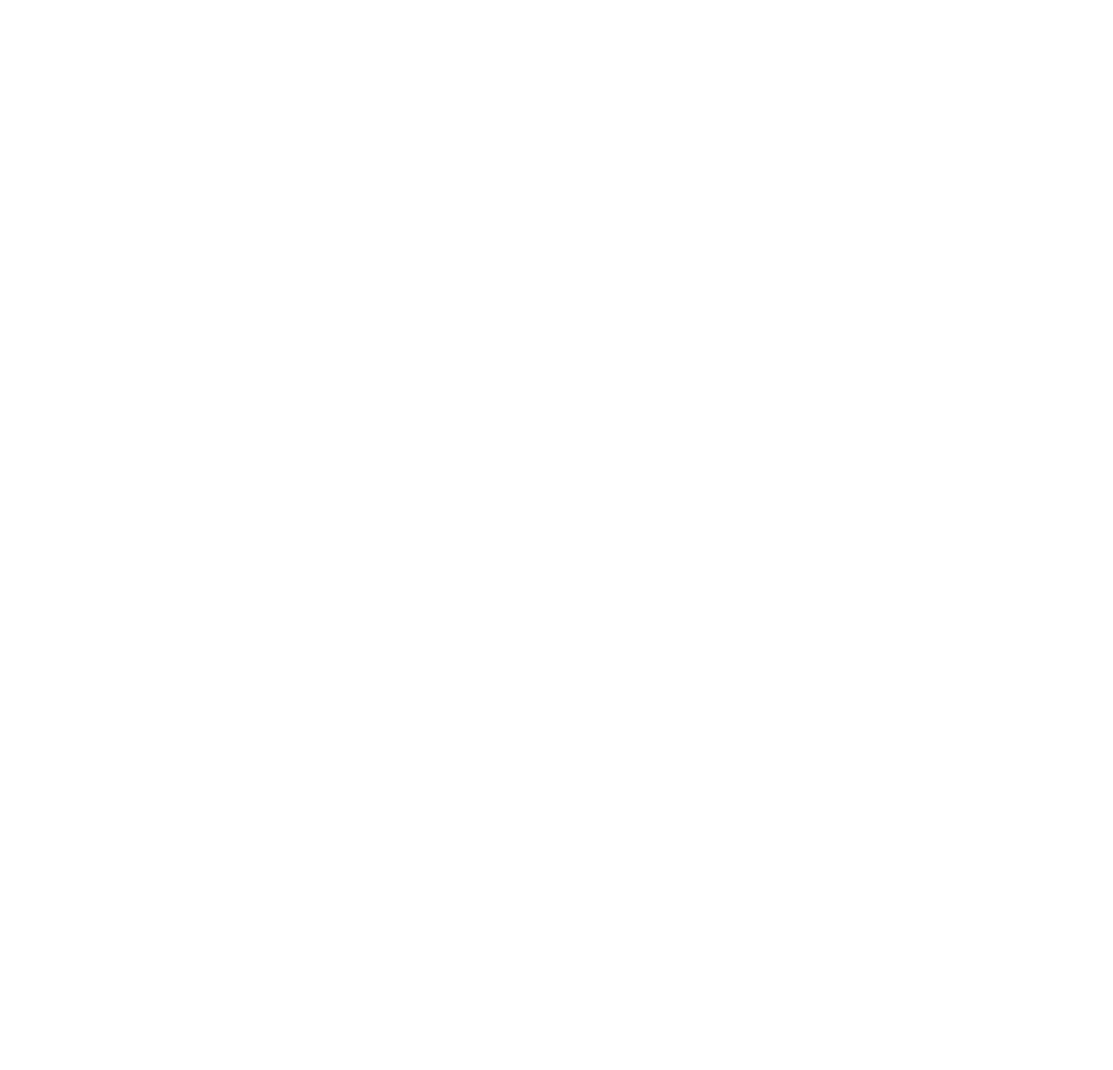
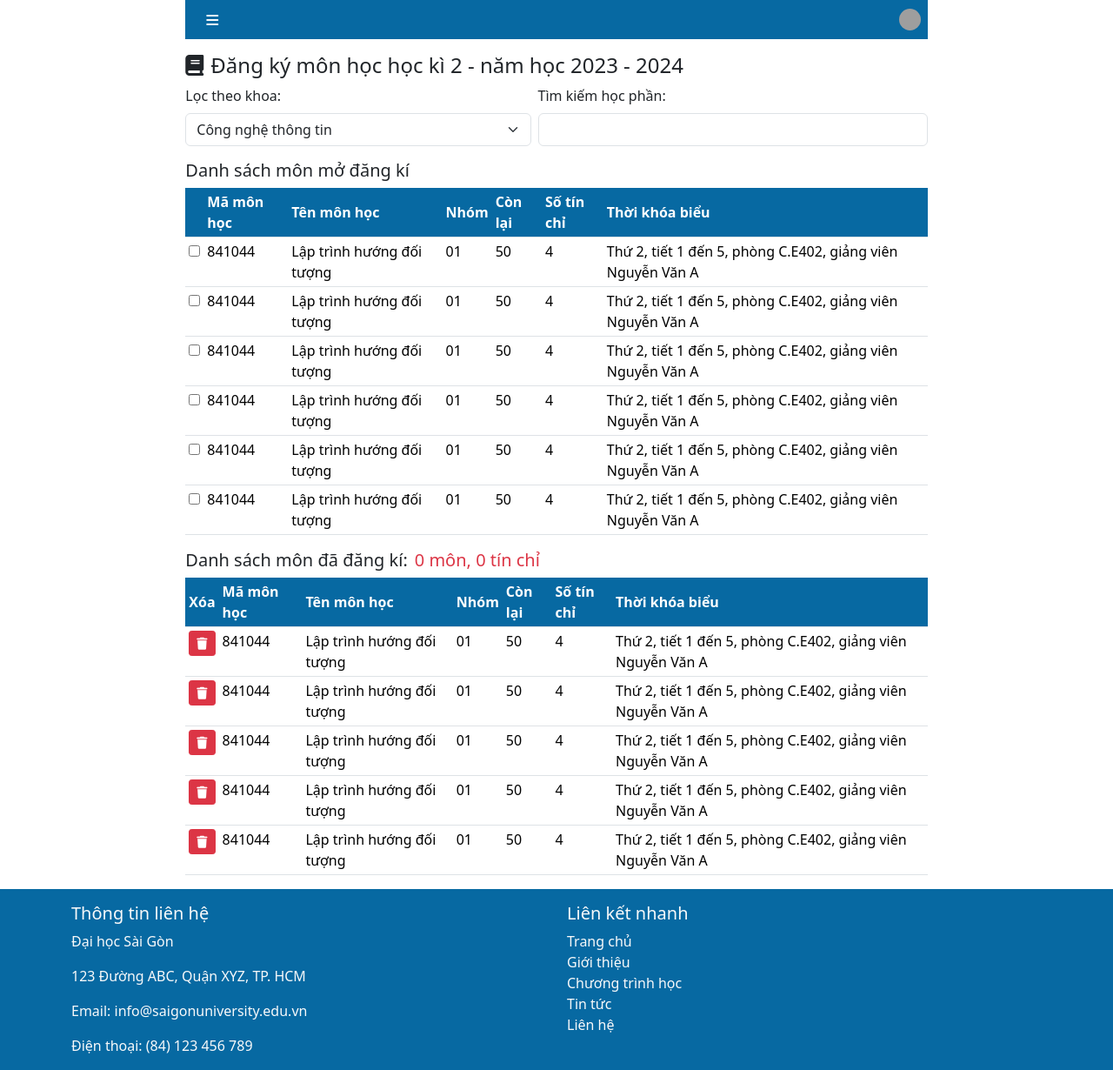
Before and after one commit to fuvx22/do-an-chuyen-nganh-fe, a React (Vite) app: page /course-registration in a window 1280 px wide. Before the commit this address had no page. Shown: the whole page at 87% size. Before the commit the page ends 800 px from the top, so only its background shows below. Built offline with nearby package versions, Linux system fonts and the light colour scheme; grey boxes are pictures that could not be loaded.

Commit message:
UI for courseRegistration & Footer

```diff
--- a/src/App.jsx
+++ b/src/App.jsx
@@ -9,6 +9,8 @@
 import InstructorManage from "./pages/InstructorManage";
 import NotifyManage from "./pages/NotifyManage";
 import Notify from "./pages/Notify";
+import CourseRegistration from "./pages/CoureRegistration";
+import Footer from "./components/Footer";
 import { UserProvider } from "./context/userContext";
 
 function App() {
@@ -25,8 +27,10 @@
           <Route path="/instructor-manage" element={<InstructorManage />} />
           <Route path="/notify-manage" element={<NotifyManage />} />
           <Route path="/notify/:id" element={<Notify />} />
+          <Route path="/course-registration" element={<CourseRegistration />} />
         </Routes>
       </Router>
+      <Footer></Footer>
     </UserProvider>
   );
 }
--- a/src/assets/index.css
+++ b/src/assets/index.css
@@ -122,7 +122,7 @@
 .side-menu {
   height: 100vh;
   background-color: var(--primary-color);
-  position: absolute;
+  position: fixed;
   top: 0;
   left: 0;
   transform: translateX(-100%);
@@ -204,3 +204,12 @@
 .notify-editor {
   height: 85%;
 }
+
+.theader {
+  --bs-table-bg: var(--primary-color) !important;
+  --bs-table-color: #ffffff;
+}
+
+.footer {
+  background-color: var(--primary-color);
+}
--- /dev/null
+++ b/src/components/Footer.jsx
@@ -0,0 +1,31 @@
+import React from 'react';
+
+function Footer() {
+  return (
+    <footer className="footer text-light pt-3">
+      <div className="container">
+        <div className="row">
+          <div className="col-md-6">
+            <h5>Thông tin liên hệ</h5>
+            <p>Đại học Sài Gòn</p>
+            <p>123 Đường ABC, Quận XYZ, TP. HCM</p>
+            <p>Email: info@saigonuniversity.edu.vn</p>
+            <p>Điện thoại: (84) 123 456 789</p>
+          </div>
+          <div className="col-md-6">
+            <h5>Liên kết nhanh</h5>
+            <ul className="list-unstyled">
+              <li>Trang chủ</li>
+              <li>Giới thiệu</li>
+              <li>Chương trình học</li>
+              <li>Tin tức</li>
+              <li>Liên hệ</li>
+            </ul>
+          </div>
+        </div>
+      </div>
+    </footer>
+  );
+}
+
+export default Footer;
--- /dev/null
+++ b/src/pages/CoureRegistration.jsx
@@ -0,0 +1,130 @@
+import React, { useState, useEffect, useContext } from "react";
+import Navbar from "../components/Navbar";
+// import { useUser } from "../context/userContext";
+import { UserContext } from "../context/userContext";
+import { Link, useNavigate } from "react-router-dom";
+import { fetchNotifiesAPI } from "../apis";
+import { convert } from "html-to-text";
+
+function CourseRegistration() {
+  const { userData } = useContext(UserContext);
+  const navigate = useNavigate();
+  const [notifies, setNotifies] = useState([]);
+  const token = JSON.parse(localStorage.getItem("user-token"));
+
+  return (
+    <div className="col-12 col-sm-10 col-md-8 m-auto">
+      <Navbar user={userData} />
+      <div className="my-3">
+        <h4 className="title">
+          <i className="fa-solid fa-book me-2"></i>
+          Đăng ký môn học học kì 2 - năm học 2023 - 2024
+        </h4>
+        <div className="filter-container d-flex gap-2 mb-3">
+          <div className="d-grid flex-grow-1">
+            <label className="form-label" htmlFor="major-select">
+              Lọc theo khoa:
+            </label>
+            <select name="" id="major-select" className="form-select">
+              <option value="">Công nghệ thông tin</option>
+              <option value="">Công nghệ thông tin</option>
+            </select>
+          </div>
+          <div className="d-grid flex-grow-1">
+            <label className="form-label" htmlFor="find-inp">
+              Tìm kiếm học phần:
+            </label>
+            <input type="text" id="find-inp" className="form-control" />
+          </div>
+        </div>
+        <div className="course-registraions mb-3">
+          <h5>Danh sách môn mở đăng kí</h5>
+          <div
+            className="course-to-regis-container"
+            style={{
+              maxHeight: "50vh",
+              overflow: "auto",
+              position: "relative",
+            }}
+          >
+            <table className="table table-sm">
+              <thead
+                className="align-middle theader"
+                style={{ position: "sticky", top: "-1px", zIndex: "1" }}
+              >
+                <tr>
+                  <th scope="col"></th>
+                  <th scope="col">Mã môn học</th>
+                  <th scope="col">Tên môn học</th>
+                  <th scope="col">Nhóm</th>
+                  <th scope="col">Còn lại</th>
+                  <th scope="col">Số tín chỉ</th>
+                  <th scope="col">Thời khóa biểu</th>
+                </tr>
+              </thead>
+              <tbody className="table-bordered">
+                {Array.from({ length: 50 }, (_, index) => (
+                  <tr key={index}>
+                    <td className="text-center">
+                      <input type="checkbox" name="" id="" />
+                    </td>
+                    <td>841044</td>
+                    <td>Lập trình hướng đối tượng</td>
+                    <td>01</td>
+                    <td>50</td>
+                    <td>4</td>
+                    <td>
+                      Thứ 2, tiết 1 đến 5, phòng C.E402, giảng viên Nguyễn Văn A
+                    </td>
+                  </tr>
+                ))}
+              </tbody>
+            </table>
+          </div>
+        </div>
+        <div className="resgisted-courses-container">
+          <h5>
+            Danh sách môn đã đăng kí:
+            <span className="text-danger ms-2">0 môn, 0 tín chỉ</span>
+          </h5>
+          <table className="table table-sm">
+            <thead
+              className="align-middle theader"
+            >
+              <tr>
+                <th scope="col">Xóa</th>
+                <th scope="col">Mã môn học</th>
+                <th scope="col">Tên môn học</th>
+                <th scope="col">Nhóm</th>
+                <th scope="col">Còn lại</th>
+                <th scope="col">Số tín chỉ</th>
+                <th scope="col">Thời khóa biểu</th>
+              </tr>
+            </thead>
+            <tbody className="table-bordered">
+              {Array.from({ length: 5 }, (_, index) => (
+                <tr key={index}>
+                  <td className="text-center">
+                    <a href="" className="btn btn-sm btn-danger">
+                      <i className="fas fa-trash"></i>
+                    </a>
+                  </td>
+                  <td>841044</td>
+                  <td>Lập trình hướng đối tượng</td>
+                  <td>01</td>
+                  <td>50</td>
+                  <td>4</td>
+                  <td>
+                    Thứ 2, tiết 1 đến 5, phòng C.E402, giảng viên Nguyễn Văn A
+                  </td>
+                </tr>
+              ))}
+            </tbody>
+          </table>
+        </div>
+      </div>
+    </div>
+  );
+}
+
+export default CourseRegistration;
```
